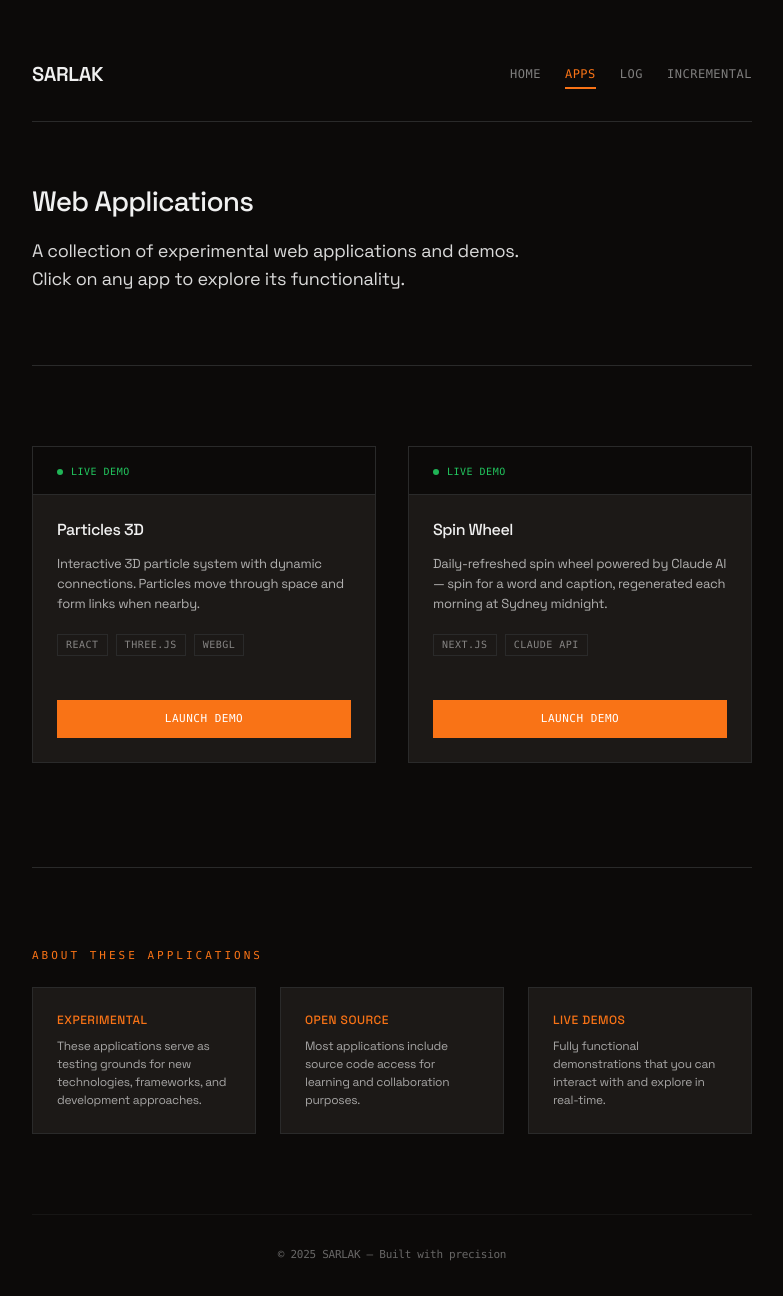
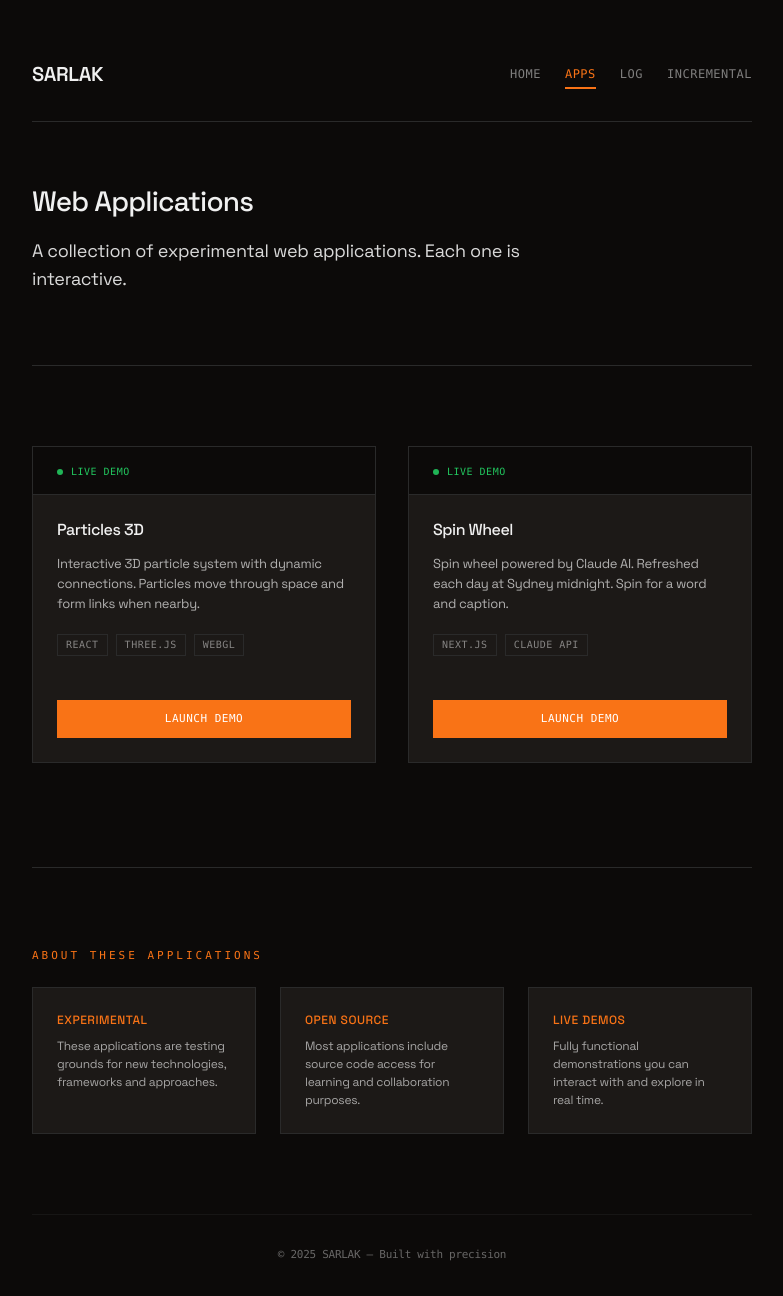
Before and after one commit to shahhinsarlak/sarlakweb, a Next.js app: page /apps in a window 1280 px wide. Shown: the top 1296 px of the page, without its empty margins (248-1031 px from the left). Built offline with nearby package versions, Linux system fonts and the light colour scheme.

Commit message:
feat(wheel): 128 → 32 sectors; fix(voice): remove em dashes, Oxford commas, hyphenated words across site

```diff
--- a/app/apps/page.js
+++ b/app/apps/page.js
@@ -34,8 +34,7 @@ export default function Apps() {
         <section className="section">
           <h1 className="page-title">Web Applications</h1>
           <p className="intro-text">
-            A collection of experimental web applications and demos.
-            Click on any app to explore its functionality.
+            A collection of experimental web applications. Each one is interactive.
           </p>
         </section>
 
@@ -80,7 +79,7 @@ export default function Apps() {
               <div className="app-info">
                 <h3 className="app-title">Spin Wheel</h3>
                 <p className="app-description">
-                  Daily-refreshed spin wheel powered by Claude AI &mdash; spin for a word and caption, regenerated each morning at Sydney midnight.
+                  Spin wheel powered by Claude AI. Refreshed each day at Sydney midnight. Spin for a word and caption.
                 </p>
                 <div className="app-tech">
                   <span className="tech-tag">Next.js</span>
@@ -103,8 +102,7 @@ export default function Apps() {
             <div className="info-card">
               <div className="info-title">Experimental</div>
               <div className="info-description">
-                These applications serve as testing grounds for new technologies,
-                frameworks, and development approaches.
+                These applications are testing grounds for new technologies, frameworks and approaches.
               </div>
             </div>
             <div className="info-card">
@@ -117,8 +115,7 @@ export default function Apps() {
             <div className="info-card">
               <div className="info-title">Live Demos</div>
               <div className="info-description">
-                Fully functional demonstrations that you can interact with
-                and explore in real-time.
+                Fully functional demonstrations you can interact with and explore in real time.
               </div>
             </div>
           </div>
--- a/app/log/page.js
+++ b/app/log/page.js
@@ -25,7 +25,7 @@ export default function LogPage() {
         <section className="section">
           <h2 className="section-title">Dev Log</h2>
           <p style={{ fontFamily: 'var(--font-display)', fontSize: '14px', color: 'var(--text-muted)', marginBottom: '40px' }}>
-            Notes on what I&apos;m building, breaking, and figuring out.
+            Notes on what I&apos;m building, breaking and figuring out.
           </p>
           <div className="log-list">
             {posts.length === 0 && (
--- a/app/wheel/SpinWheel.js
+++ b/app/wheel/SpinWheel.js
@@ -3,7 +3,7 @@ import { useRef, useEffect, useState } from 'react';
 import { getCachedWords, setCachedWords } from './wheelCache';
 import styles from './page.module.css';
 
-const SEGMENT_COUNT = 128;
+const SEGMENT_COUNT = 32;
 const SEGMENT_ANGLE = (2 * Math.PI) / SEGMENT_COUNT;
 const CANVAS_SIZE = 500; // px — square canvas
 
```
Also changed, not shown: app/page.js (+4 -4 lines), content/posts/hello-world.md (+2 -2 lines).
